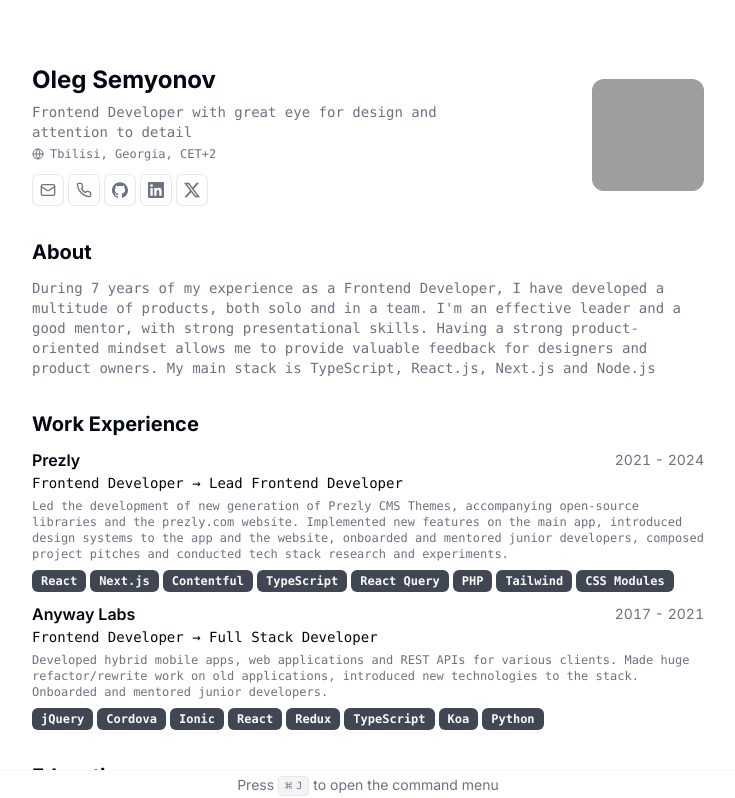
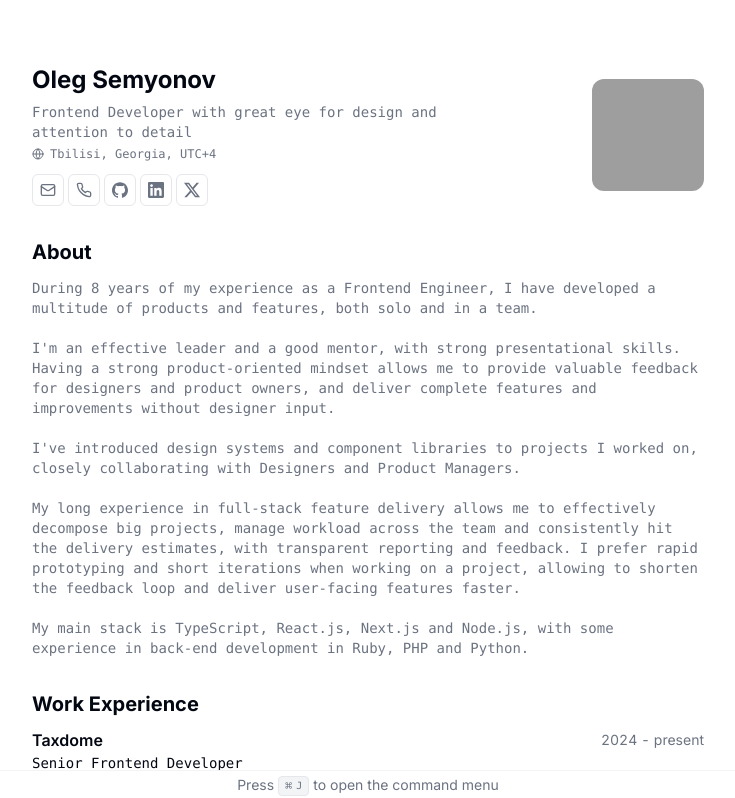
Before and after one commit to riffbyte/cv, a Next.js app: page / in a window 1280 px wide. Shown: the top 798 px of the page, without its empty margins (272-1007 px from the left). Built offline with nearby package versions, Linux system fonts and the light colour scheme; grey boxes are pictures that could not be loaded.

Commit message:
Update with current job position and actualize the contact data

```diff
--- a/src/app/page.tsx
+++ b/src/app/page.tsx
@@ -102,7 +102,7 @@ export default function Page() {
         </div>
         <Section>
           <h2 className="text-xl font-bold">About</h2>
-          <p className="text-pretty font-mono text-sm text-muted-foreground">
+          <p className="text-pretty font-mono text-sm text-muted-foreground whitespace-pre-line">
             {RESUME_DATA.summary}
           </p>
         </Section>
--- a/src/data/resume-data.tsx
+++ b/src/data/resume-data.tsx
@@ -7,12 +7,16 @@ import { GitHubIcon, LinkedInIcon, XIcon } from "@/components/icons";
 export const RESUME_DATA = {
   name: "Oleg Semyonov",
   initials: "OS",
-  location: "Tbilisi, Georgia, CET+2",
+  location: "Tbilisi, Georgia, UTC+4",
   locationLink: "https://www.google.com/maps/place/Tbilisi",
   about:
     "Frontend Developer with great eye for design and attention to detail",
   summary:
-    "During 7 years of my experience as a Frontend Developer, I have developed a multitude of products, both solo and in a team. I'm an effective leader and a good mentor, with strong presentational skills. Having a strong product-oriented mindset allows me to provide valuable feedback for designers and product owners. My main stack is TypeScript, React.js, Next.js and Node.js",
+    `During 8 years of my experience as a Frontend Engineer, I have developed a multitude of products and features, both solo and in a team.\n
+    I'm an effective leader and a good mentor, with strong presentational skills. Having a strong product-oriented mindset allows me to provide valuable feedback for designers and product owners, and deliver complete features and improvements without designer input.\n
+    I've introduced design systems and component libraries to projects I worked on, closely collaborating with Designers and Product Managers. \n
+    My long experience in full-stack feature delivery allows me to effectively decompose big projects, manage workload across the team and consistently hit the delivery estimates, with transparent reporting and feedback. I prefer rapid prototyping and short iterations when working on a project, allowing to shorten the feedback loop and deliver user-facing features faster.\n
+    My main stack is TypeScript, React.js, Next.js and Node.js, with some experience in back-end development in Ruby, PHP and Python.`,
   avatarUrl: "https://avatars.githubusercontent.com/u/1641218?v=4",
   personalWebsiteUrl: "https://riffbyte.dev",
   contact: {
@@ -48,6 +52,18 @@ export const RESUME_DATA = {
   ],
   work: [
     {
+      company: "Taxdome",
+      link: "https://taxdome.com",
+      badges: ["Remote"],
+      title: "Senior Frontend Developer",
+      // logo: ParabolLogo,
+      start: "2024",
+      end: "present",
+      description:
+        "Led the delivery on a couple of projects, helped introduce frontend component tests with Playwright CT, hosted learning sessions for QA Engineers, completed full-stack projects solo (sometimes without designer input), participated in several tech designs, both as a reviewer and author. Conducted planning and estimation on many projects. Worked in collaboration with other teams, facilitating many tech and process discussions. Contributed components to the application Design System. Conducted several engineering interviews for Senior Engineering positions.",
+      techStack: ["React", "TypeScript", "Tanstack Query", "Tanstack Table", "CSS Modules", "Playwright", "Ruby"]
+    },
+    {
       company: "Prezly",
       link: "https://prezly.com",
       badges: ["Remote"],
@@ -57,7 +73,7 @@ export const RESUME_DATA = {
       end: "2024",
       description:
         "Led the development of new generation of Prezly CMS Themes, accompanying open-source libraries and the prezly.com website. Implemented new features on the main app, introduced design systems to the app and the website, onboarded and mentored junior developers, composed project pitches and conducted tech stack research and experiments.",
-      techStack: ["React", "Next.js", "Contentful", "TypeScript", "React Query", "PHP", "Tailwind", "CSS Modules"]
+      techStack: ["React", "Next.js", "Contentful", "TypeScript", "Tanstack Query", "PHP", "Tailwind", "CSS Modules", "Playwright"]
     },
     {
       company: "Anyway Labs",
```
